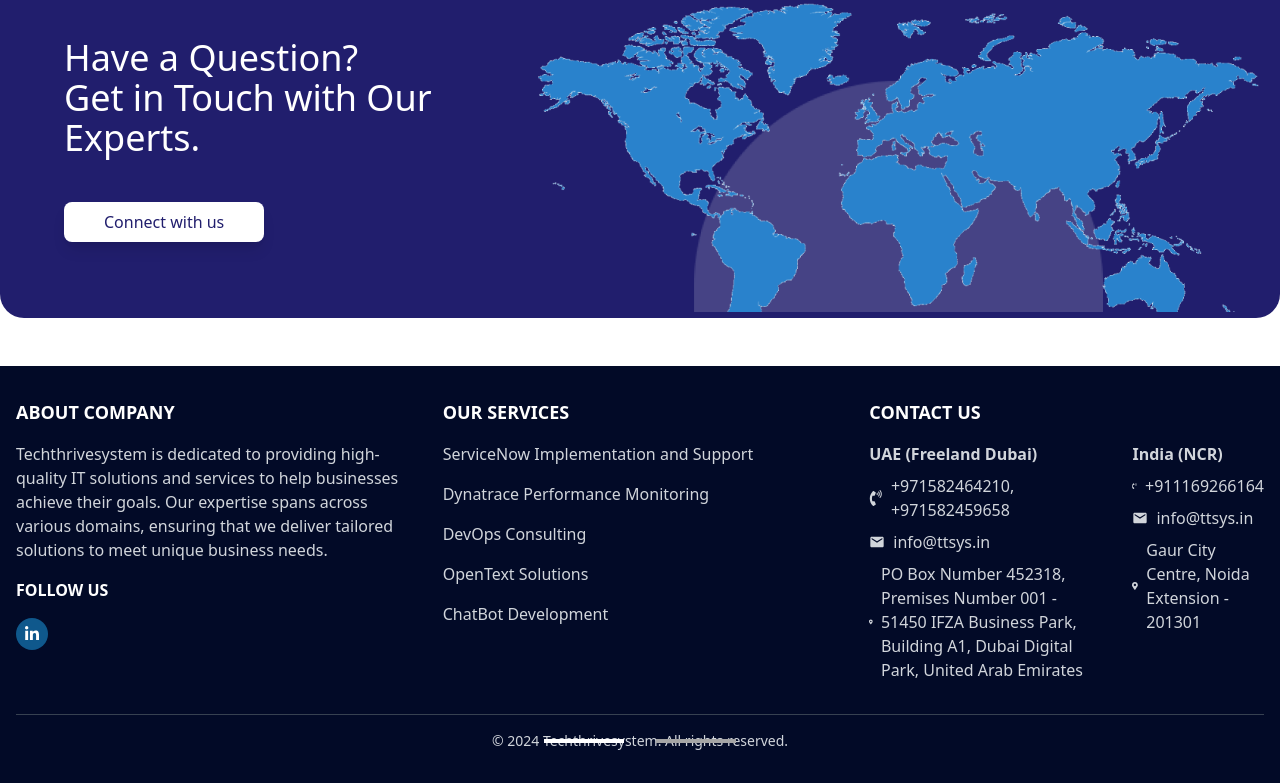
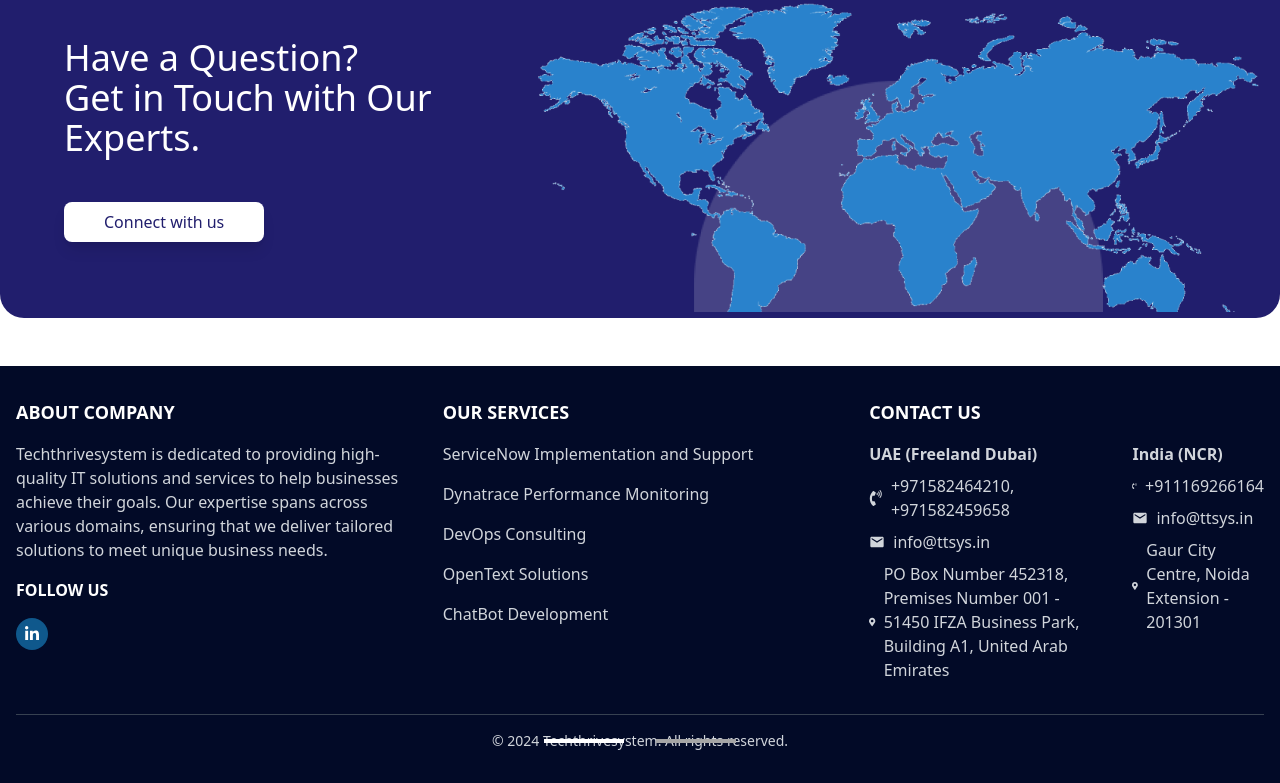
Before and after one commit to vibhu2208/thecthtrive, a Next.js app: page / in a window 1280 px wide. Shown: the part 6414-7197 px from the top of the page. Built offline with nearby package versions, Linux system fonts and the light colour scheme.

Commit message:
Update footer.tsx

```diff
--- a/src/components/footer.tsx
+++ b/src/components/footer.tsx
@@ -47,10 +47,10 @@
                                     <FaPhoneVolume /> +971582464210, +971582459658
                                 </p>
                                 <p className='flex items-center gap-2'>
-                                    <MdEmail /> info@ttsys.in
+                                    <MdEmail className='text-base' /> info@ttsys.in
                                 </p>
                                 <p className='flex items-center gap-2'>
-                                    <FaMapMarkerAlt /> PO Box Number 452318, Premises Number 001 - 51450 IFZA Business Park, Building A1, Dubai Digital Park, United Arab Emirates
+                                    <FaMapMarkerAlt className='text-2xl'/> PO Box Number 452318, Premises Number 001 - 51450 IFZA Business Park, Building A1, United Arab Emirates
                                 </p>
                             </div>
                             <div className='flex flex-col gap-2 w-1/3'>
```
